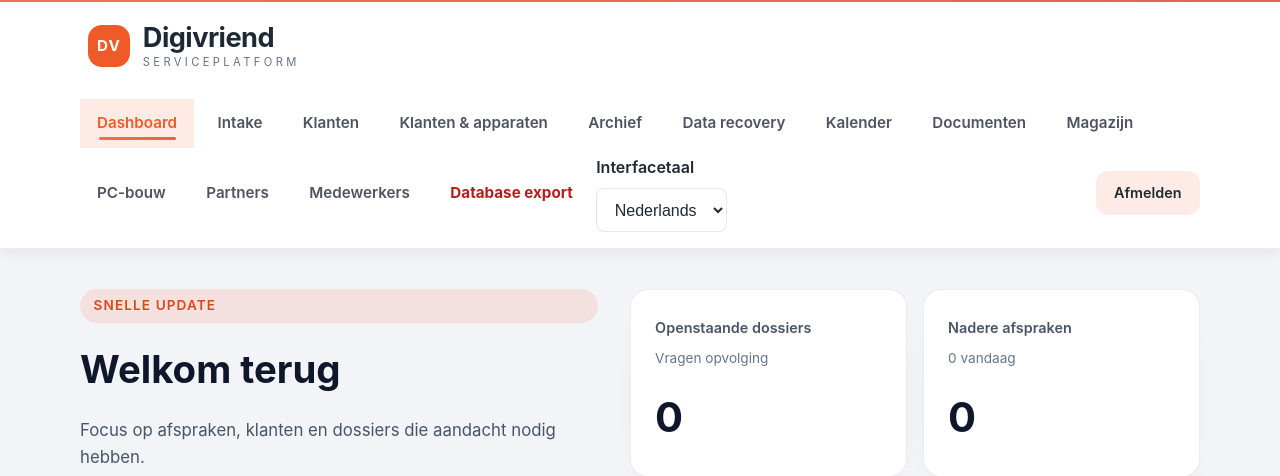
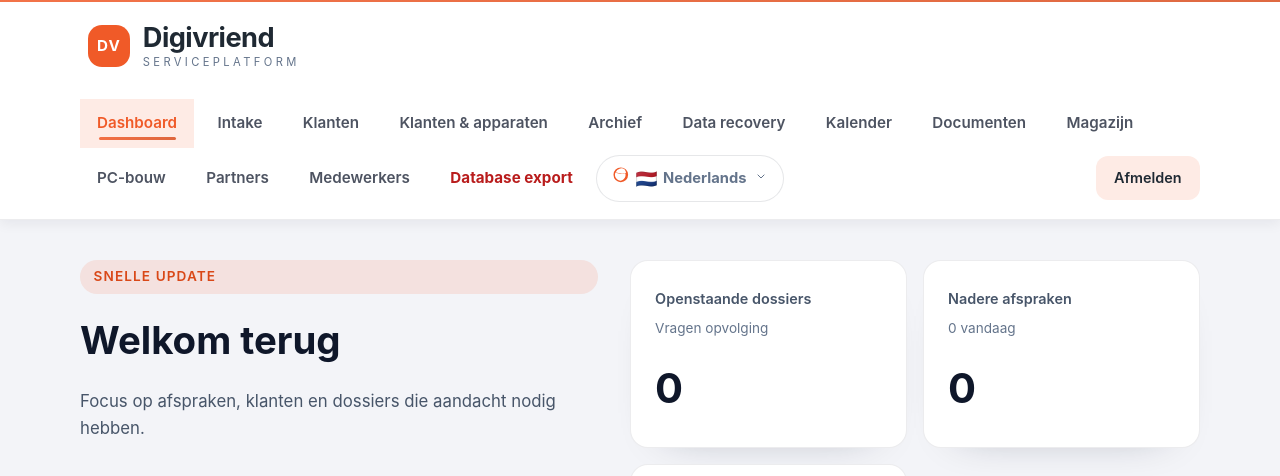
Before and after one commit to Stowber/Digivriend, a PHP site: page /index.php in a window 1280 px wide. Shown: the top 476 px of the page. Run offline with PHP 8.4, Linux system fonts and the light colour scheme; data that the repository does not hold is empty.

Commit message:
Partner Site Lang support

```diff
--- a/css/theme.css
+++ b/css/theme.css
@@ -255,6 +255,131 @@ main {
   padding: 0.6rem 1.15rem;
   font-size: 0.9rem;
   box-shadow: none;
+}
+
+.language-switcher {
+  position: relative;
+}
+
+.language-switcher__dropdown {
+  position: relative;
+}
+
+.language-switcher__dropdown summary {
+  list-style: none;
+}
+
+.language-switcher__dropdown summary::-webkit-details-marker {
+  display: none;
+}
+
+.language-switcher__dropdown summary::marker {
+  display: none;
+}
+
+.language-switcher__trigger {
+  display: inline-flex;
+  align-items: center;
+  gap: 0.4rem;
+  padding: 0.55rem 0.9rem;
+  border-radius: 999px;
+  border: 1px solid var(--color-border);
+  background: var(--color-surface);
+  cursor: pointer;
+  transition: border-color 0.2s ease, background 0.2s ease, box-shadow 0.2s ease, color 0.2s ease;
+  user-select: none;
+}
+
+.language-switcher__planet svg {
+  width: 1.1rem;
+  height: 1.1rem;
+  fill: var(--color-primary);
+}
+
+.language-switcher__current {
+  display: inline-flex;
+  align-items: center;
+  gap: 0.35rem;
+  font-weight: 700;
+  color: var(--color-text);
+}
+
+.language-switcher__flag {
+  font-size: 1.1rem;
+  line-height: 1;
+}
+
+.language-switcher__label {
+  font-size: 0.92rem;
+  color: var(--color-muted);
+}
+
+.language-switcher__chevron svg {
+  width: 1rem;
+  height: 1rem;
+  stroke: var(--color-muted);
+  stroke-width: 1.5;
+  fill: none;
+}
+
+.language-switcher__dropdown[open] .language-switcher__trigger {
+  border-color: rgba(var(--color-primary-rgb), 0.35);
+  background: rgba(var(--color-primary-rgb), 0.08);
+  box-shadow: 0 10px 25px -18px rgba(15, 23, 42, 0.45);
+  color: var(--color-primary);
+}
+
+.language-switcher__menu {
+  position: absolute;
+  right: 0;
+  margin-top: 0.45rem;
+  background: var(--color-surface);
+  border: 1px solid var(--color-border);
+  border-radius: 14px;
+  min-width: 12rem;
+  box-shadow: var(--shadow-soft);
+  padding: 0.35rem;
+  display: flex;
+  flex-direction: column;
+  gap: 0.15rem;
+  z-index: 10;
+}
+
+.language-switcher__option {
+  display: flex;
+  align-items: center;
+  gap: 0.55rem;
+  width: 100%;
+  border: none;
+  background: transparent;
+  border-radius: 10px;
+  padding: 0.55rem 0.65rem;
+  font-weight: 700;
+  color: rgba(15, 23, 42, 0.85);
+  cursor: pointer;
+  transition: background 0.18s ease, color 0.18s ease;
+}
+
+.language-switcher__option:hover,
+.language-switcher__option:focus {
+  background: rgba(var(--color-primary-rgb), 0.08);
+  color: var(--color-primary);
+  outline: none;
+}
+
+.language-switcher__option[aria-current="true"] {
+  background: rgba(var(--color-primary-rgb), 0.12);
+  color: var(--color-primary);
+}
+
+.language-switcher__language {
+  font-size: 0.95rem;
+}
+
+.language-switcher__active {
+  margin-left: auto;
+  color: var(--color-primary);
+  font-weight: 800;
 }
 
 .main-footer {
```
Also changed, not shown: templates/partials/main-nav.php (+65 -8 lines).
